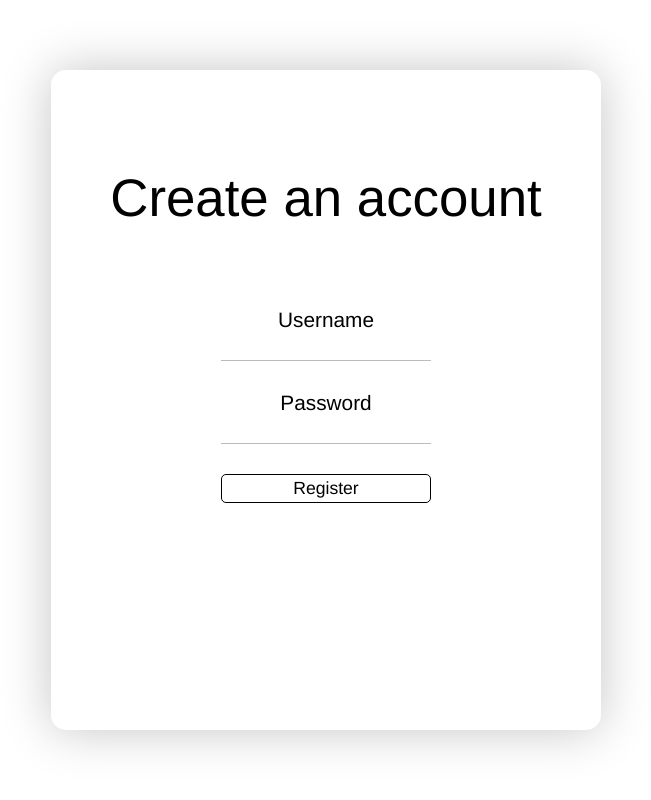
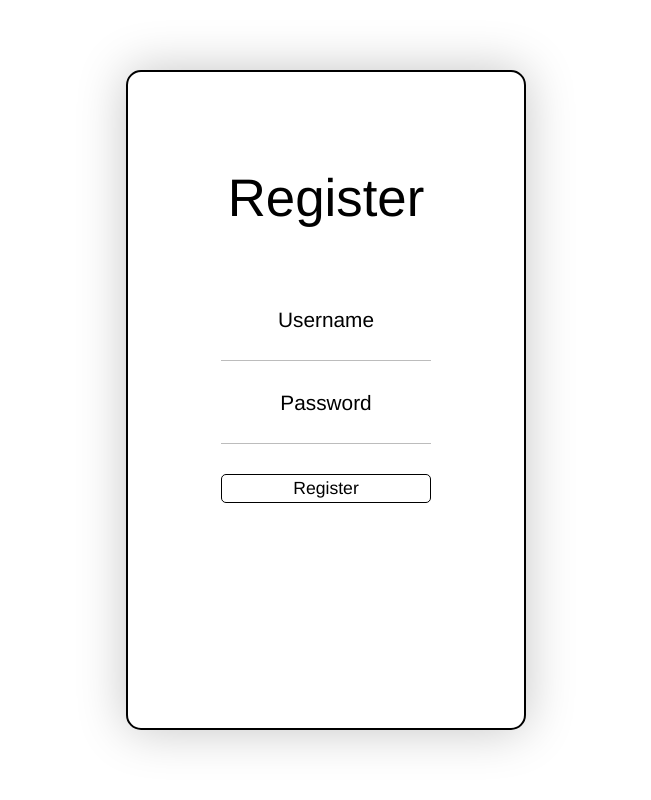
Before and after one commit to alex-pdl/e2e-web-messenger, a Flask app: page /registration in a window 1280 px wide. Shown: the whole page, without its empty margins (314-965 px from the left). Run offline with Flask 3, Linux system fonts and the light colour scheme; parts of the project's set-up code (start-up, migrations or seed data) failed here and were passed over.

Commit message:
Refactored login and registration forms

```diff
--- a/static/css/auth.css
+++ b/static/css/auth.css
@@ -14,13 +14,14 @@ body{
 
 #container {
     height: 660px;
-    width: 550px;
+    width: 400px;
 
     display: flex;
     align-items: center;
     justify-content: center;
 
     border-radius: 15px;
+    border: 2px solid black;
     box-shadow: 0px 0px 50px rgba(0, 0, 0, 0.231);
 }
 form{
@@ -105,7 +106,7 @@ form{
     font-style: italic;
 
     margin: 0 auto;
-    width: 400px;
+    width: 360px;
     height: 40px;
 
     text-align: center;
@@ -116,7 +117,7 @@ form{
     background-color: rgb(253, 51, 51);
     color: white;
 
-    border-radius: 3px;
+    border-radius: 15px;
     padding: 10px;
 }
 #errorMsg p:empty{
--- a/templates/login.html
+++ b/templates/login.html
@@ -13,7 +13,7 @@
         <div id="title">Login</div>
         <div class="inputBox" id="usernameBox">
             <label for="username">Username </label>
-            <input type="text" id="username" name="username" minlength="4" maxlength="64" required>
+            <input type="text" id="username" name="username" minlength="4" maxlength="24" required>
         </div>
 
         <div class="inputBox" id="passwordBox">
@@ -27,7 +27,7 @@
             {% if error%}
             <p>{{error}}</p>
             {% endif%}
-        </div>
+        </div><br><br>
 
         <a href="/registration">Don't have an account?</a>
     </form>
--- a/templates/registration.html
+++ b/templates/registration.html
@@ -10,10 +10,10 @@
 <body>
     <div id="container">
     <form method="POST" action='{{url_for('registration')}}'>
-        <div id="title">Create an account</div>
+        <div id="title">Register</div>
         <div class="inputBox" id="usernameBox">
             <label for="username">Username </label>
-            <input type="text" id="username" name="username" minlength="4" maxlength="64"  required>
+            <input type="text" id="username" name="username" minlength="4" maxlength="24"  required>
         </div>
 
         <div class="inputBox" id="passwordBox">
```
